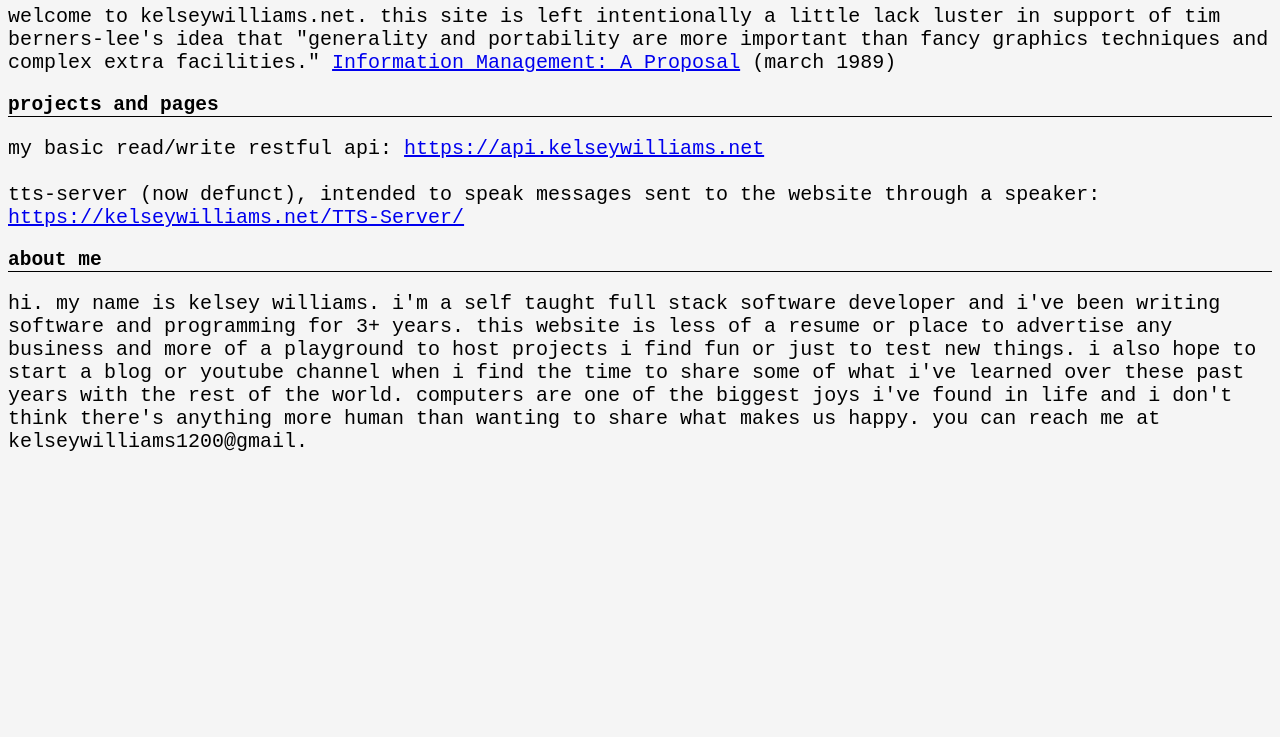
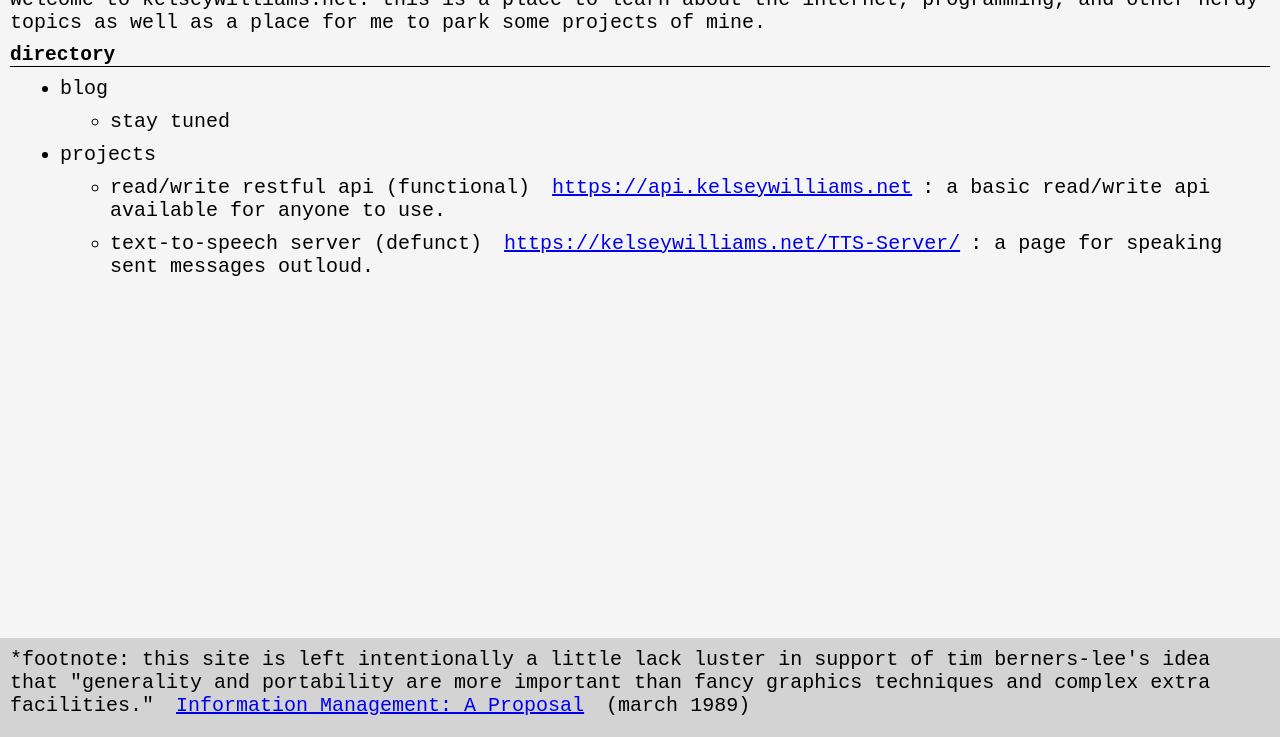
Before and after one commit to kelseywilliams/kelseywilliams.net, a plain HTML site: page index.html in a window 1280 px wide. Shown: the part 63-800 px from the top of the page. Drawn offline with Linux system fonts and the light colour scheme.

Commit message:
updated homepage

```diff
--- a/index.html
+++ b/index.html
@@ -8,10 +8,19 @@
     </head>
     <body>
         <h1>kelseywilliams.net home</h1>
-        <p>welcome to kelseywilliams.net.  this site is left intentionally a little lack luster in support of tim berners-lee's idea that "generality and portability are more important than fancy graphics techniques and complex extra facilities." <a href="https://www.w3.org/History/1989/proposal.html">Information Management: A Proposal</a> (march 1989)</p>
-        <h2>projects and pages</h2>
-        <p>my basic read/write  restful api: <a href="https://api.kelseywilliams.net">https://api.kelseywilliams.net</a><br><br>tts-server (now defunct), intended to speak messages sent to the website through a speaker: <a href="https://kelseywilliams.net/TTS-Server/">https://kelseywilliams.net/TTS-Server/</a></p>
-        <h2>about me</h2>
-        <p>hi.  my name is kelsey williams.  i'm a self taught full stack software developer and i've been writing software and programming for 3+ years.  this website is less of a resume or place to advertise any business and more of a playground to host projects i find fun or just to test new things.  i also hope to start a blog or youtube channel when i find the time to share some of what i've learned over these past years with the rest of the world.  computers are one of the biggest joys i've found in life and i don't think there's anything more human than wanting to share what makes us happy.  you can reach me at kelseywilliams1200@gmail.</p>
+        <p>welcome to kelseywilliams.net.  this is a place to learn about the internet, programming, and other nerdy topics as well as a place for me to park some projects of mine.
+        <h2>directory</h2>
+        <ul>
+            <li>blog</li>
+            <ul>
+                <li>stay tuned</li>
+            </ul>
+            <li>projects</li>
+            <ul>
+                <li>read/write restful api (functional) <a href="https://api.kelseywilliams.net">https://api.kelseywilliams.net</a>: a basic read/write api available for anyone to use.</li>
+                <li>text-to-speech server (defunct) <a href="https://kelseywilliams.net/TTS-Server/">https://kelseywilliams.net/TTS-Server/</a>: a page for speaking sent messages outloud.</li>
+            </ul>
+        </ul>
+        <footer>*footnote: this site is left intentionally a little lack luster in support of tim berners-lee's idea that "generality and portability are more important than fancy graphics techniques and complex extra facilities." <a href="https://www.w3.org/History/1989/proposal.html">Information Management: A Proposal</a> (march 1989)</p></footer>
     </body>
 </html>
--- a/style.css
+++ b/style.css
@@ -1,13 +1,24 @@
 body{
     background-color:whitesmoke;
+    margin:0;
+    padding:0;
 }
 h1,h2,h3 {
+    margin: 10px;
     font-family: monospace;
     border-bottom: solid 1px black;
 }
-p,a{
+p,a,ul,li,footer{
+    margin:10px;
     font-family: monospace;
     font-size:20px;
+}
+footer{
+    margin:0;
+    padding: 10px;
+    position:fixed;
+    bottom:0;
+    background-color:lightgray;
 }
 input{
     font-size:20px;
```
